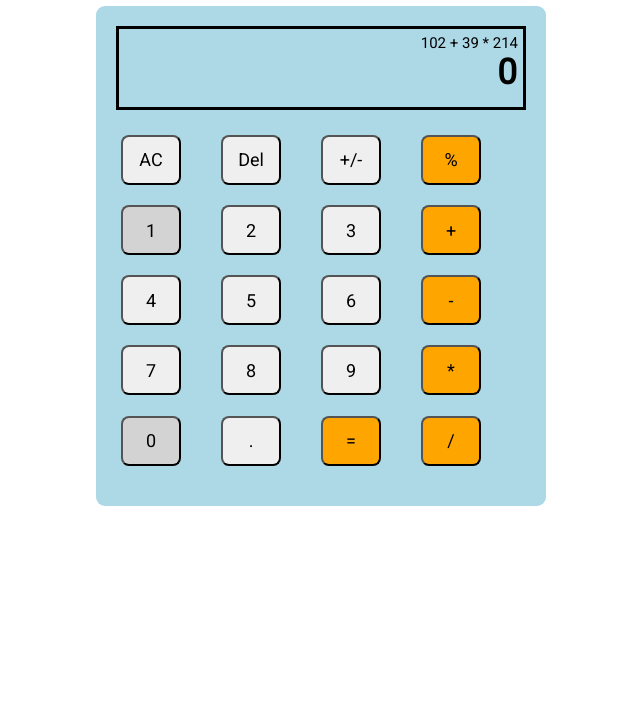
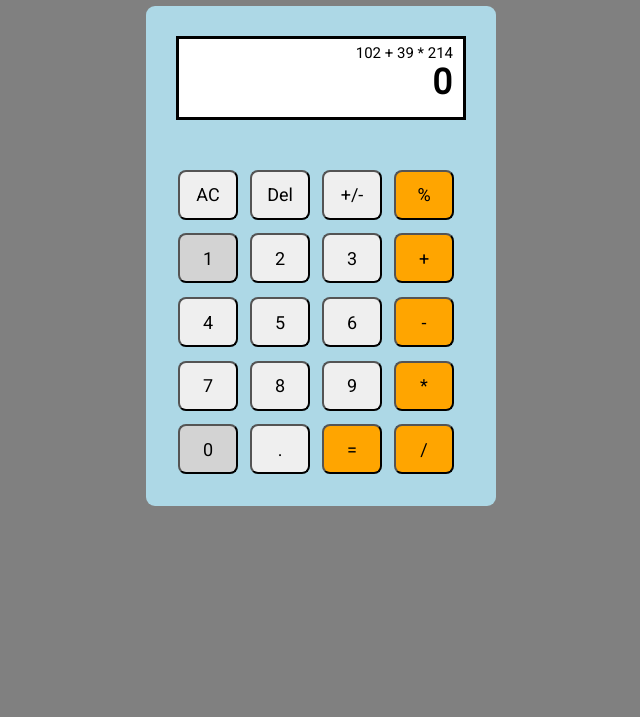
Before and after one commit to JChow999/calculator, a plain HTML site: page index.html in a window 1280 px wide. Shown: the part 83-800 px from the top of the page, without its empty margins (319-959 px from the left). Drawn offline with Linux system fonts and the light colour scheme.

Commit message:
Change style Background is gray and calculator appear is more pleasing to the eye

```diff
--- a/style.css
+++ b/style.css
@@ -1,5 +1,9 @@
 * {
     font-family: 'Roboto', 'Times New Roman', Times, serif;
+}
+
+body {
+    background-color: gray;
 }
 
 #wrapper {
@@ -11,17 +15,17 @@
 #calc {
     display: flex;
     flex-direction: column;
-    width: 450px;
+    width: 350px;
     height: 500px;
     background-color: lightblue;
     border-radius: 9px;
 }
 
 #numCont {
+    background-color: white;
     border-style: solid;
-    margin: 20px;
-    margin-bottom: 5px;
-    padding: 5px;
+    margin: 30px;
+    padding: 5px 10px 5px 5px;
     text-align: right;
 }
 
@@ -38,14 +42,15 @@
     font-size: 35px;
     height: 50px;
     letter-spacing: 1px;
-
 }
 
 #buttons {
     display: grid;
     flex: auto;
     justify-content: center;
-    grid-template-columns: repeat(4, 100px);
+    grid-template-columns: repeat(4, 70px);
+    grid-auto-rows: minmax(50px, auto);
+    gap: 2px;
     margin: 20px;
 }
 
```
